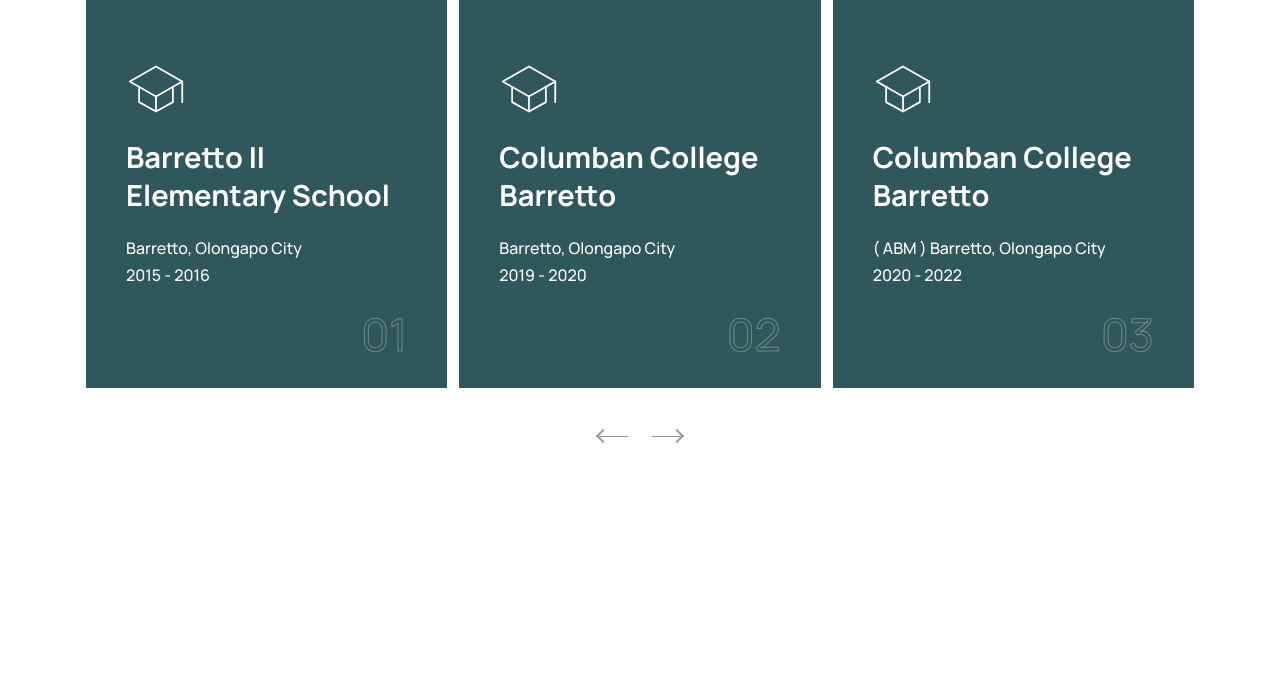
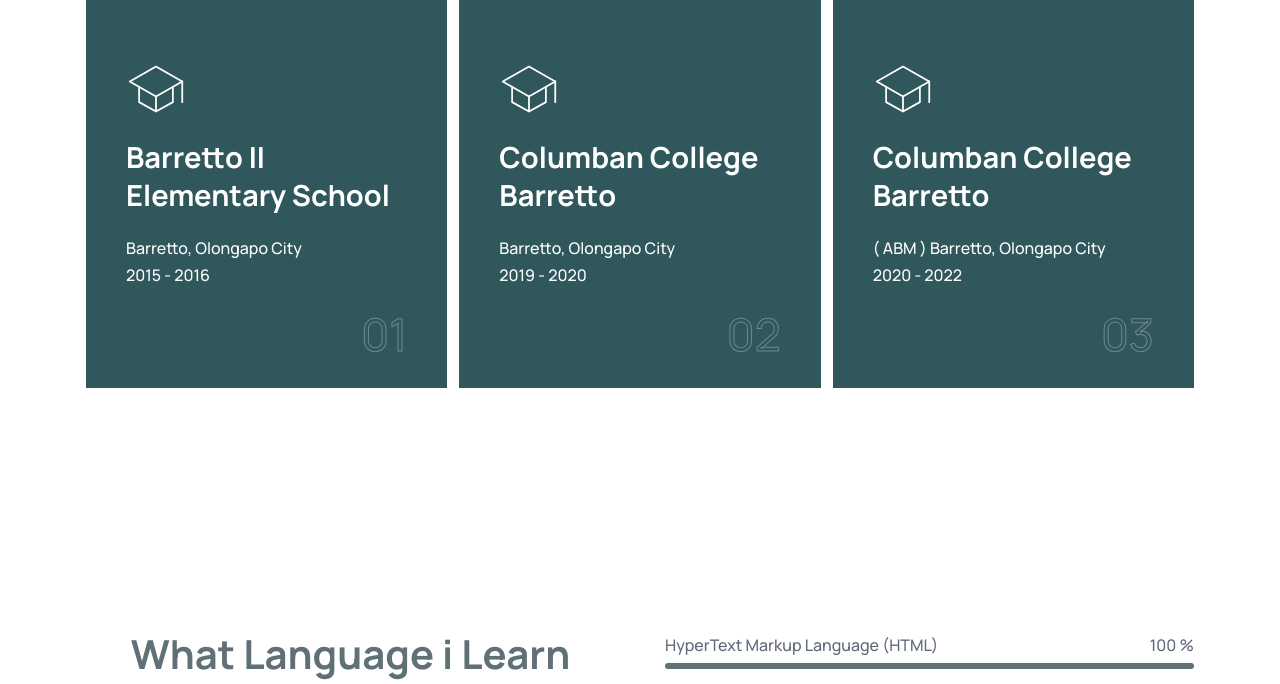
Before and after one commit to WrldreaX4/Activity-1-Elective-3-, a Django app: page / in a window 1280 px wide. Shown: the part 1113-1797 px from the top of the page. Run offline with Django 5.2, Linux system fonts and the light colour scheme.

Commit message:
Update index.html

```diff
--- a/project/templates/pages/index.html
+++ b/project/templates/pages/index.html
@@ -217,18 +217,6 @@
 
               </ul>
 
-              <div class="slider-controls">
-                <button class="slider-control prev" data-slider-prev aria-label="Slide to previous item">
-                  <div class="line"></div>
-                  <div class="arrow"></div>
-                </button>
-
-                <button class="slider-control next" data-slider-next aria-label="Slide to next item">
-                  <div class="line"></div>
-                  <div class="arrow"></div>
-                </button>
-              </div>
-
             </div>
 
           </div>
@@ -365,9 +353,7 @@
                   <h3 class="h4 card-title">Mobile Design</h3>
 
                   <p class="card-text">
-
-
-  I design intuitive, visually engaging, and responsive mobile interfaces that prioritize accessibility, user experience, and performance for users.
+                    I design intuitive, visually engaging, and responsive mobile interfaces that prioritize accessibility, user experience, and performance for users.
                 </div>
               </li>
 
@@ -382,8 +368,7 @@
                   <h3 class="h4 card-title">Development</h3>
 
                   <p class="card-text">
-
-  I build robust, scalable, and reliable backend systems, ensuring secure data management and efficient operations.
+                    I build robust, scalable, and reliable backend systems, ensuring secure data management and efficient operations.
                 </div>
               </li>
 
```
